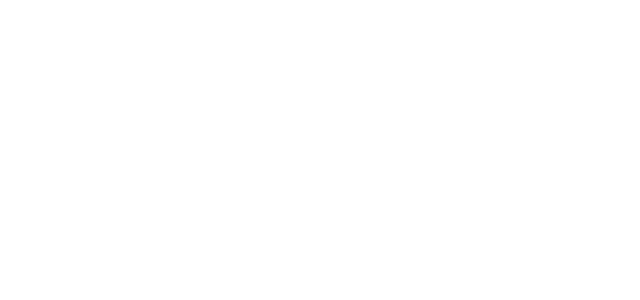
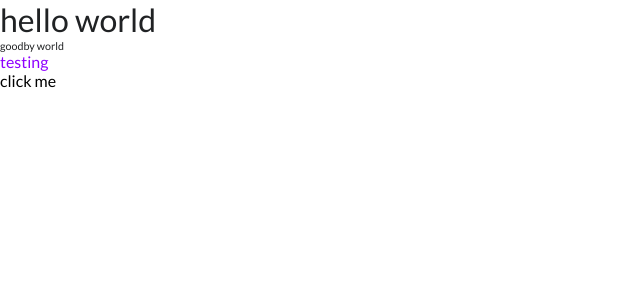
Before and after one commit to YasserCoder/wheel-of-luck, a React (Vite) app: page / in a window 1280 px wide. Shown: the top 300 px of the page, without its empty margins (0-640 px from the left). Built offline with nearby package versions, Linux system fonts and the light colour scheme.

Commit message:
setup dependencies

```diff
--- a/src/App.css
+++ b/src/App.css
@@ -0,0 +1,59 @@
+@import url("https://fonts.googleapis.com/css2?family=Lato:ital,wght@0,100;0,300;0,400;0,700;0,900;1,100;1,300;1,400;1,700;1,900&display=swap");
+
+/* Variables */
+:root {
+    --color-body: #202224;
+    --color-violet: #8f00ff;
+    --color-bkg: #ffffff;
+}
+:root[data-theme="dark"] {
+    --color-body: #f5f6fa;
+    --color-bkg: #1a1a1a;
+}
+
+/* CSS reset */
+*,
+*::before,
+*::after {
+    margin: 0;
+    padding: 0;
+    box-sizing: border-box;
+}
+
+html {
+    height: 100%;
+}
+
+h1,
+h2,
+h3,
+h4,
+h5,
+h6 {
+    font-weight: normal;
+}
+
+a {
+    text-decoration: none;
+    color: inherit;
+}
+
+ul,
+ol {
+    list-style: none;
+}
+
+button {
+    background: none;
+    border: none;
+    cursor: pointer;
+    font: inherit;
+}
+
+/* My Styles */
+body {
+    height: 100%;
+    color: var(--color-body);
+    background-color: var(--color-bkg);
+    font-family: "Lato", Arial, Helvetica, sans-serif;
+}
--- a/src/App.tsx
+++ b/src/App.tsx
@@ -1,7 +1,14 @@
 import "./App.css";
 
 function App() {
-    return <div> </div>;
+    return (
+        <div>
+            <h1>hello world</h1>
+            <h6>goodby world</h6>
+            <p style={{ color: "var(--color-violet)" }}>testing</p>
+            <button>click me</button>
+        </div>
+    );
 }
 
 export default App;
```
